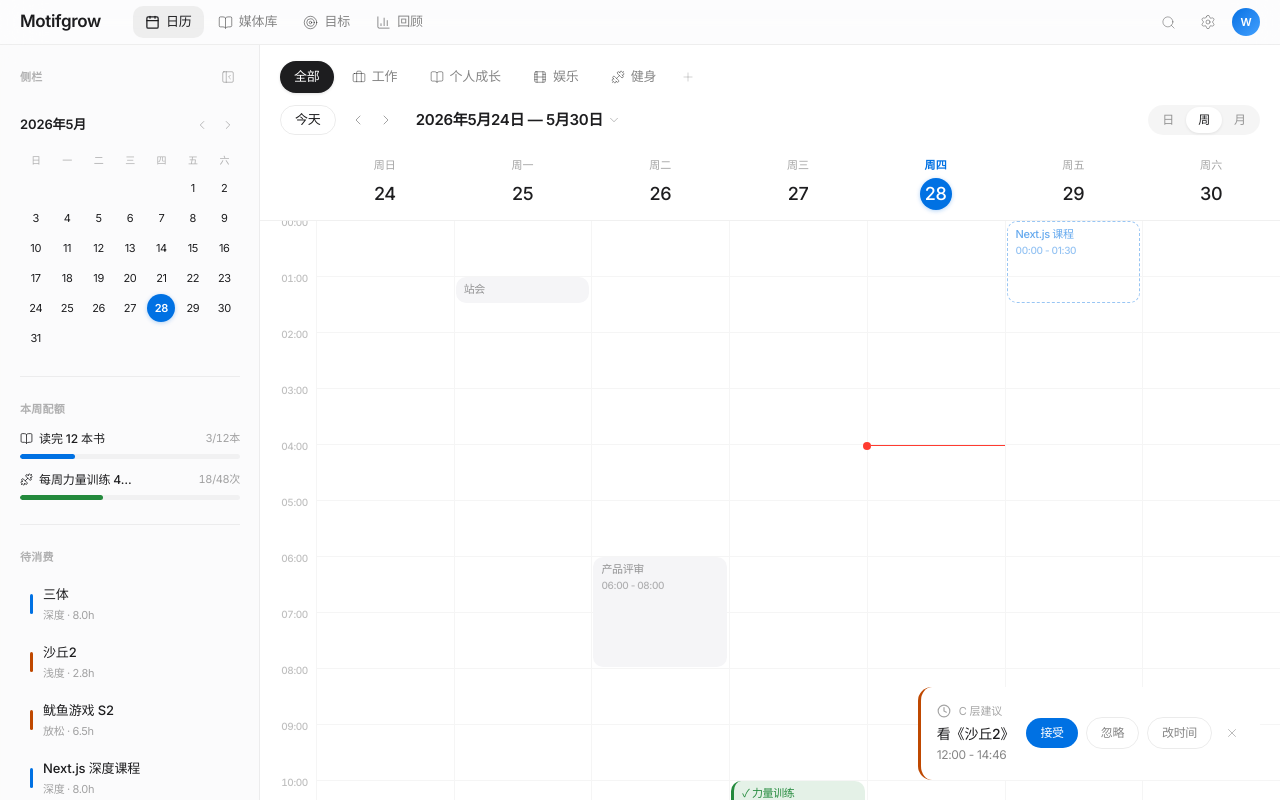
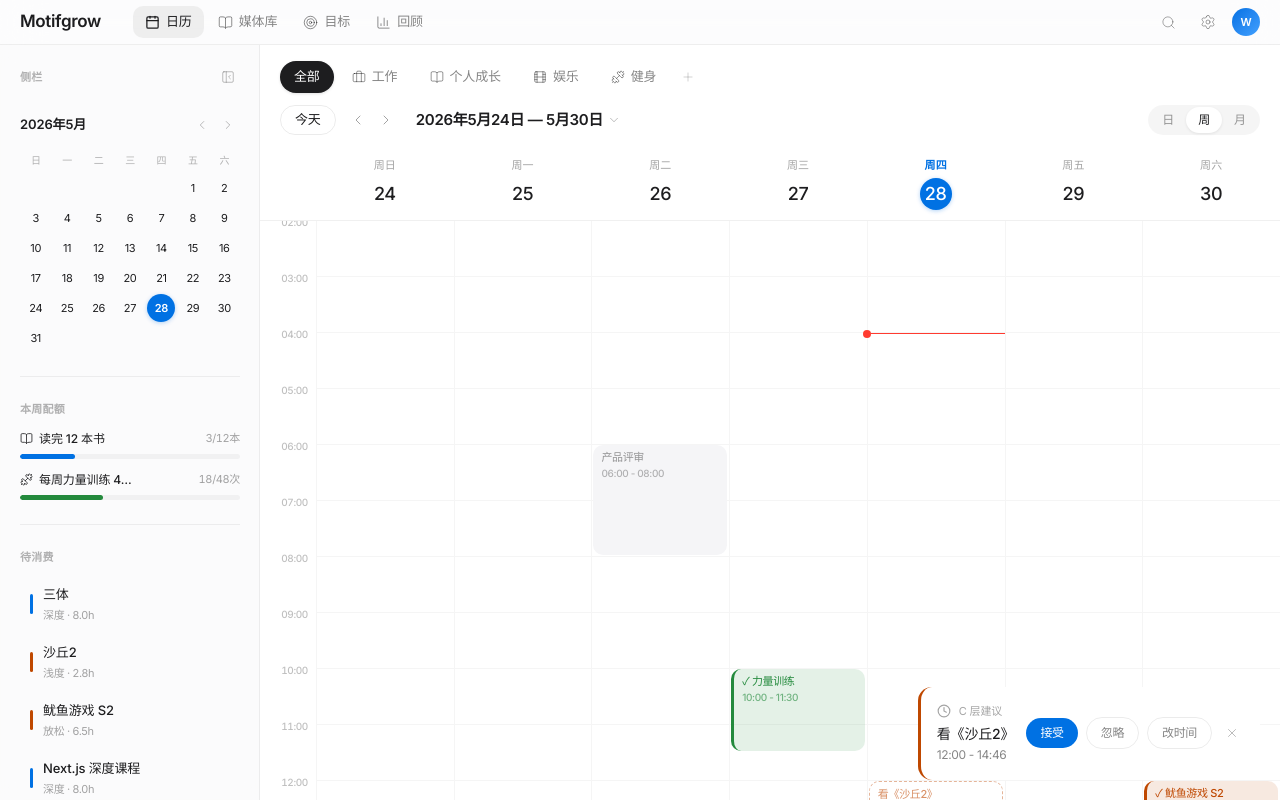
Before and after one commit to szdts/motifgrow, a Next.js app: page / in a window 1280 px wide. Shown: the top 800 px of the page. Built offline with nearby package versions, Linux system fonts and the light colour scheme.

Commit message:
fix: body min-h-full→h-full 修复日/周视图高度不受约束
min-height下flex容器无确定高度，flex-1子元素不被约束，
overflow-y-auto失效导致日/周视图撑开到1344px。
改为h-full锁死视口高度，flex链正确传递，三视图高度一致。

```diff
--- a/src/app/layout.tsx
+++ b/src/app/layout.tsx
@@ -22,7 +22,7 @@ export default function RootLayout({
 }>) {
   return (
     <html lang="zh-CN" className={`${inter.variable} h-full antialiased`}>
-      <body className="min-h-full flex flex-col font-sans bg-[#f5f5f7]">
+      <body className="h-full flex flex-col font-sans bg-[#f5f5f7]">
         <TooltipProvider>
           <TopNav />
           <div className="flex flex-1 overflow-hidden">
```
